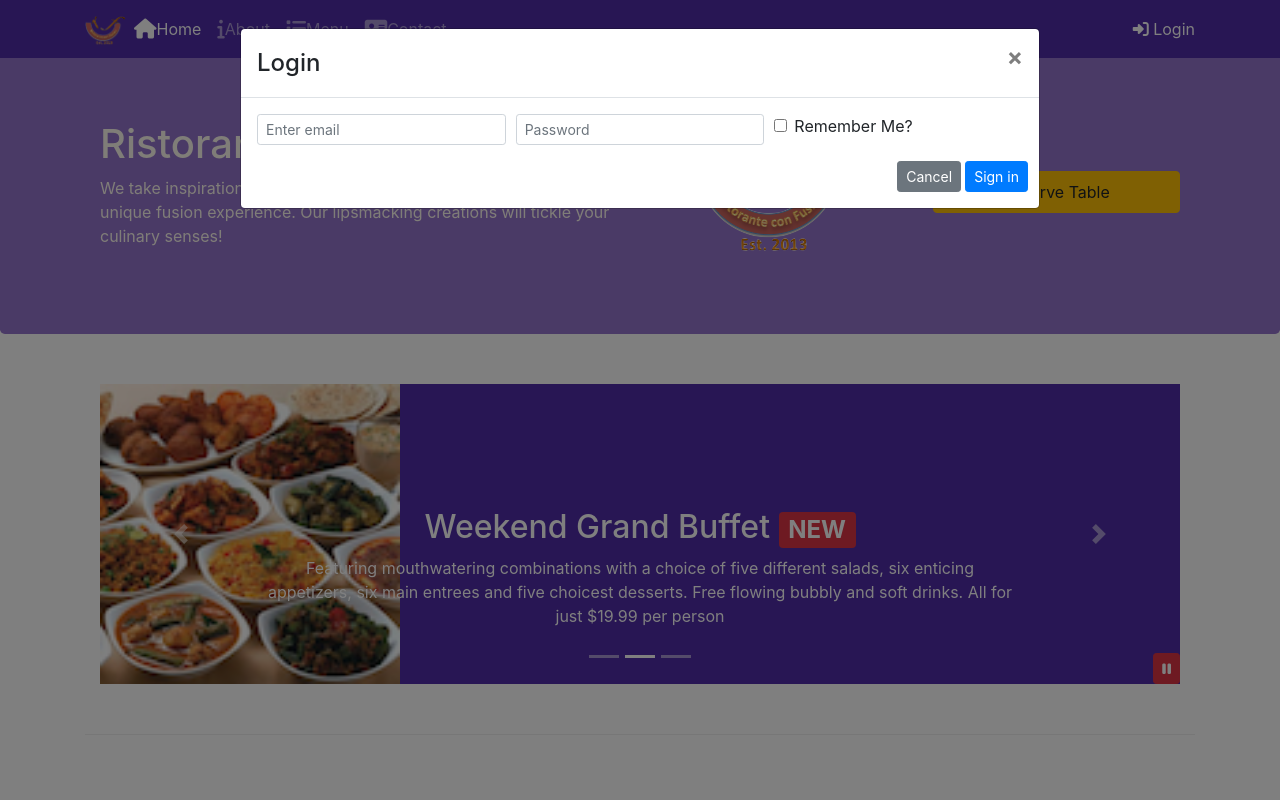
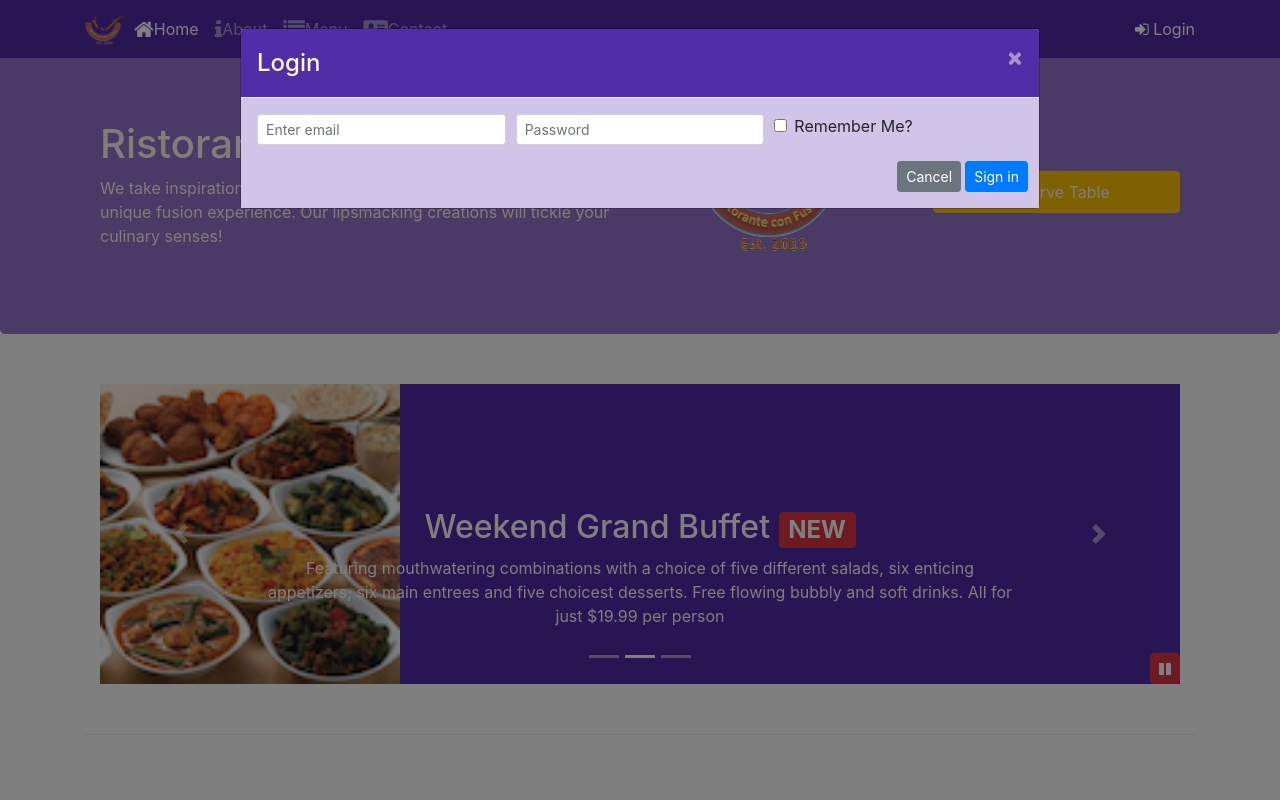
Before and after one commit to loso-nd/conFusion, a website: page index.html in a window 1280 px wide. Both pictures are taken after a click on the link "Login". Shown: the top 800 px of the page. Drawn offline with nearby package versions, Linux system fonts and the light colour scheme.

Commit message:
Assignment 4: Bootstrap JQuery & Sass
-Removed the data-* attributes from the Reserve Table button and the Login link in the Navbar that control the two modals.

-Updated the button and the link so that they will trigger the appropriate JavaScript code when clicked.

-Included appropriate JavaScript code using the modal methods to toggle the showing and hiding of the modals when the two buttons are clicked.

-Add SCSS code to style the modal with colors.

```diff
--- a/CSS/styles-old.css
+++ b/CSS/styles-old.css
@@ -1,71 +1,57 @@
-body{
-	padding: 50px 0px 0px 0px /*Good idea to add padding to the */
-	z-index: 0;
-}
-
-/*www.android.com* - Where we can find colors to add to our page.
-We should go back to my index.HTML page and then from the navbar I should remove this bg-primary. */
-/* Applied on all corresponding pages */
-.navbar-dark{
-	background-color: #512DA8;
-}
 .row-header {
   margin: 0px auto;
-	padding: 0px auto;
+  padding: 0px 0px;
 }
-
 .row-content {
   margin: 0px auto;
   padding: 50px 0px;
   border-bottom: 1px ridge;
   min-height: 400px;
 }
-
 .footer {
-	background-color: #d1c4e9;
+  background-color: #D1C4E9;
   margin: 0px auto;
   padding: 20px 0px;
 }
-
 .jumbotron {
+  margin: 0px auto;
   padding: 70px 30px;
-	margin: 0px auto;
-	background: #9575cd;
+  background: #9575CD;
   color: floralwhite;
 }
-
-.address {
+address {
   font-size: 80%;
-	margin:  0px;
+  margin: 0px;
   color: #0f0f0f;
 }
-
-/* Aboutus.htmml */
-.tab-content{
+body {
+  padding: 50px 0px 0px 0px;
+  z-index: 0;
+}
+.navbar-dark {
+  background-color: #512DA8;
+}
+.tab-content {
   border-left: 1px solid #ddd;
   border-right: 1px solid #ddd;
   border-bottom: 1px solid #ddd;
   padding: 10px;
 }
-
 .carousel {
   background: #512DA8;
 }
-
-.carousel-item{
+.carousel .carousel-item {
   height: 300px;
 }
-
-.carousel-item img {
+.carousel .carousel-item img {
   position: absolute;
   top: 0;
   left: 0;
   min-height: 300px;
 }
-
 #carouselButton {
   right: 0px;
+  position: absolute;
   bottom: 0px;
-	position: absolute;
   z-index: 1;
 }
--- a/CSS/styles.less
+++ b/CSS/styles.less
@@ -1,23 +1,20 @@
-/* Add & define less variables */
+// Add and Define the following LESS variables into the file:
 @lt-gray: #ddd;
 @background-dark: #512DA8;
 @background-light: #9575CD;
 @background-pale: #D1C4E9;
 
-
-// Height Variables
+// Height variables
 @carousel-item-height: 300px;
 
-// Less Mixin
-.zero-margin(@pad-up-dn: 0px, @pad-left-right: 0px){
-	margin: 0px auto;
+
+//LESS Mixins
+.zero-margin (@pad-up-dn: 0px, @pad-left-right: 0px) {
+	margin:0px auto;
 	padding: @pad-up-dn @pad-left-right;
 }
 
-/* Using the variables and Mixin class that we defined earlier, add the following row classes to the file
-Note the use of the variables and the mixin with various parameters in defining the classes.
-*/
-
+/* Using the variables and Mixin class that we defined earlier, add the following row classes to the file: */
 .row-header{
     .zero-margin();
 }
@@ -61,10 +58,8 @@ body{
     padding: 10px;
 }
 
-
-/* Nesting Selectors
-Next we add a carousel class to illustrate the use of nesting of classes in Less, as follows
-*/
+//Nesting Selectors
+/* Next we add a carousel class to illustrate the use of nesting of classes in Scss */
 .carousel {
     background:@background-dark;
 
@@ -85,3 +80,16 @@ Next we add a carousel class to illustrate the use of nesting of classes in Less
     bottom: 0px;
     z-index: 1;
 }
+
+
+.modal-header{
+	background: @background-dark;
+	color: floralwhite;
+		.close{
+				color: floralwhite;
+		}
+}
+
+.modal-body{
+	background: @background-pale;
+}
--- a/CSS/styles.scss
+++ b/CSS/styles.scss
@@ -1,5 +1,4 @@
-// Add & Define Scss variables into the file:
-//note all variables are defined w/ a '$'
+// Add and Define the following Scss variables into the file:
 $lt-gray: #ddd;
 $background-dark: #512DA8;
 $background-light: #9575CD;
@@ -8,15 +7,15 @@ $background-pale: #D1C4E9;
 // Height variables
 $carousel-item-height: 300px;
 
-// Add a Mixin
+
+//Scss Mixins
 @mixin zero-margin($pad-up-dn, $pad-left-right) {
 	margin:0px auto;
 	padding: $pad-up-dn $pad-left-right;
 }
 
-// Using the variables and Mixin class that we defined above add the following row classes to the file:
-// Note the use of the variables and the mixin with various parameters in defining the classes
 
+/* Using the variables and Mixin class that we defined earlier, add the following row classes to the file: */
 .row-header{
     @include zero-margin(0px,0px);
 }
@@ -60,10 +59,9 @@ body{
     padding: 10px;
 }
 
-/* Nesting Selectors
-Next we add a carousel class to illustrate the use of nesting of classes in Scss, as follows:
-*/
 
+//Nesting Selectors
+/* Next we add a carousel class to illustrate the use of nesting of classes in Scss */
 .carousel {
     background:$background-dark;
 
@@ -84,3 +82,15 @@ Next we add a carousel class to illustrate the use of nesting of classes in Scss
     bottom: 0px;
     z-index: 1;
 }
+
+.modal-header{
+	background: $background-dark;
+	color: floralwhite;
+		.close{
+				color: floralwhite;
+		}
+}
+
+.modal-body{
+	background: $background-pale;
+}
--- a/index.html
+++ b/index.html
@@ -32,7 +32,7 @@
                     <li class="nav-item"><a class="nav-link" href="./contactus.html"><span class="fa fa-address-card fa-lg"></span>Contact</a></li>
                 </ul>
                 <span class="navbar-text">
-                    <a data-toggle="modal" data-target="#longinModal" href="">
+                    <a id="loginButton">
                         <span class="fa fa-sign-in"></span> Login</a>
                 </span>
             </div>
@@ -40,7 +40,7 @@
     </nav>
 
     <!--Creating a Modal for login, All modal writting code should be placed at the top -->
-    <div id="longinModal" class="modal fade" role="dialog">
+    <div id="loginModal" class="modal fade" role="dialog">
         <div class="modal-dialog modal-lg" role="content">
             <!--Modal Content -->
             <div class="modal-content">
@@ -200,11 +200,9 @@
                     <img src="img/logo.png" class="img-fluid">
                 </div>
                 <div class="col-12 col-sm-3 align-self-center">
-        <!--button type="button" class="btn btn-block btn-sm btn-warning col-12"><a href="#Reserve" class="text-dark">Reserve Table</a></button-->
         <!--Using html to style the content of the popover-->
-        <!-- Remove the href="#Reserve" | data-html="true" | data-toggle="tooltip" title="Or Call us" data-placement="bottom" -->
                     <a role="button" class="btn btn-block nav-link btn-warning"
-                        data-toggle="modal" data-target="#reserveModal">Reserve Table</a>
+                        id="reserveButton">Reserve Table</a>
                 </div>
             </div>
         </div>
@@ -270,7 +268,7 @@
 
             </div>
         </div>
-    </div>
+
 
 <!-- Culinary Creations -->
         <div class="row row-content align-items-center">
@@ -288,6 +286,7 @@
                 </div>
             </div>
         </div>
+
 
 <!-- This Month's Promotions -->
         <div class="row row-content align-items-center">
@@ -407,7 +406,7 @@
 
         <div class="col-12 col-sm-2"></div>
     </div>
-
+</div>
 
     <footer>
         <div class="container">
@@ -465,7 +464,7 @@
             $().buttons('toggle');
         })*/
     </script-->
-
+     <!--adding in the JS component to control play / pause carousel -->
     <script>
         $(document).ready(function(){
             $('#mycarousel').carousel({ interval: 2000 });
@@ -484,6 +483,16 @@
 
         });
     </script>
+    <script>
+        $(document).ready(function(){
+            $('#reserveButton').click(function(){
+                $("#reserveModal").modal('toggle');
+            });
+            $('#loginButton').click(function(){
+                $("#loginModal").modal('show');
+            });
+        });
+    </script>
 
 
 </body>
--- a/package.json
+++ b/package.json
@@ -13,7 +13,7 @@
   "license": "ISC",
   "devDependencies": {
     "lite-server": "^2.3.0",
-    "node-sass" "^4.7.2"
+    "node-sass": "^4.7.2"
   },
   "dependencies": {
     "bootstrap": "^4.4.1",
```
Also changed, not shown: CSS/styles.css. Lines whose indentation alone changed are shown as unchanged.
